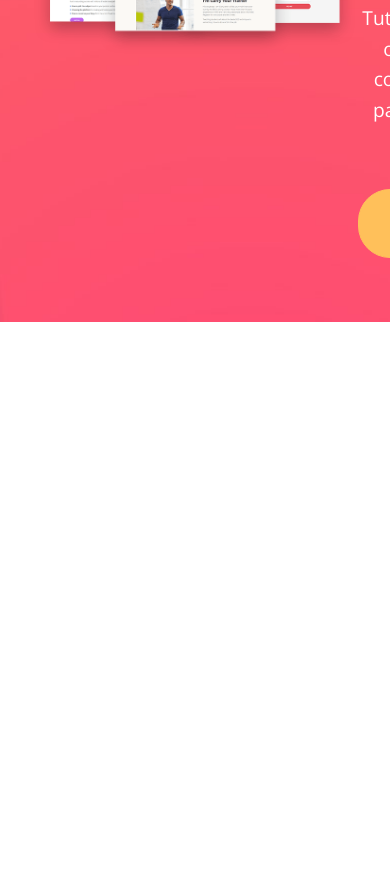
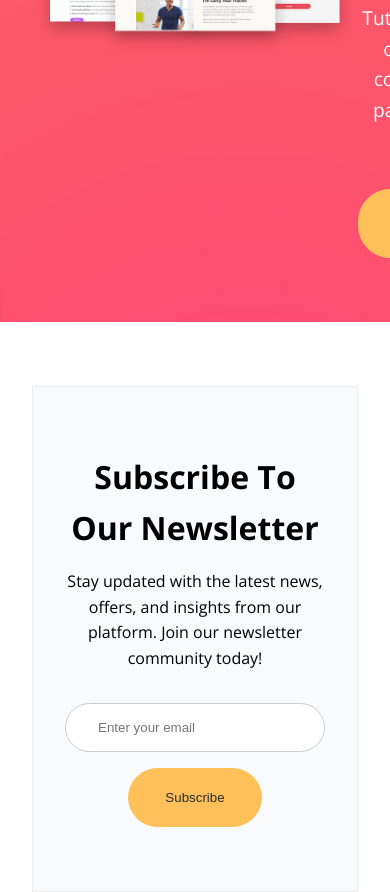
Before and after one commit to elvan/tutor-website-html-css, a plain HTML site: page index.html in a window 390 px wide. Shown: the part 8628-9520 px from the top of the page. Before the commit the page ends 9014 px from the top, so only its background shows below. Drawn offline with nearby package versions, Linux system fonts and the light colour scheme.

Commit message:
Add newsletter subscription section with form and styling
- Add newsletter subscription section in index.html with input form
- Style subscription form layout with responsive design in styles.css
- Include email input field and submit button for user interaction
- Add descriptive text to encourage newsletter sign-ups
- Ensure compatibility with various screen sizes and devices

```diff
--- a/css/styles.css
+++ b/css/styles.css
@@ -465,6 +465,41 @@ img {
   width: 200px;
 }
 
+/* Newsletter */
+.newsletter {
+  text-align: center;
+  margin: 0 2rem;
+}
+
+.newsletter-flex {
+  display: flex;
+  gap: 1rem;
+  flex-direction: column;
+  justify-content: center;
+  align-items: center;
+  background: var(--light-color);
+  border: 1px solid #eee;
+  padding: 4rem 2rem;
+}
+
+.newsletter h2 {
+  font-size: 2rem;
+  font-weight: 700;
+}
+
+.newsletter p {
+  max-width: 600px;
+}
+
+.newsletter input[type='email'] {
+  padding: 1rem 2rem;
+  border: 1px solid #ccc;
+  border-radius: 32px;
+  width: 100%;
+  max-width: 400px;
+  margin: 1rem 0;
+}
+
 /* Media Queries */
 
 @media (max-width: 768px) {
--- a/index.html
+++ b/index.html
@@ -481,6 +481,21 @@
       </div>
     </section>
 
+    <!-- Newsletter -->
+    <section class="newsletter section" id="newsletter">
+      <div class="container newsletter-flex">
+        <h2>Subscribe To Our Newsletter</h2>
+        <p>
+          Stay updated with the latest news, offers, and insights from our platform. Join our
+          newsletter community today!
+        </p>
+        <form>
+          <input type="email" name="email" id="email" placeholder="Enter your email" />
+          <button type="submit" class="btn">Subscribe</button>
+        </form>
+      </div>
+    </section>
+
     <script src="js/script.js"></script>
   </body>
 </html>
```
